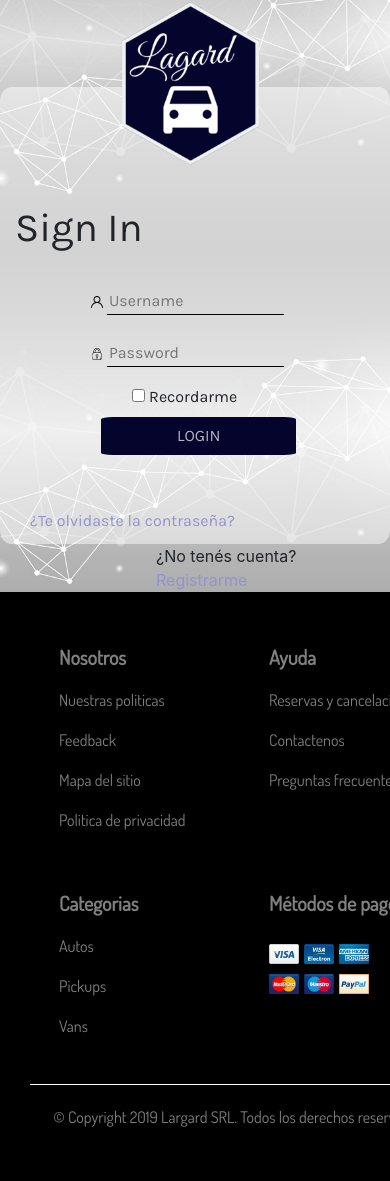
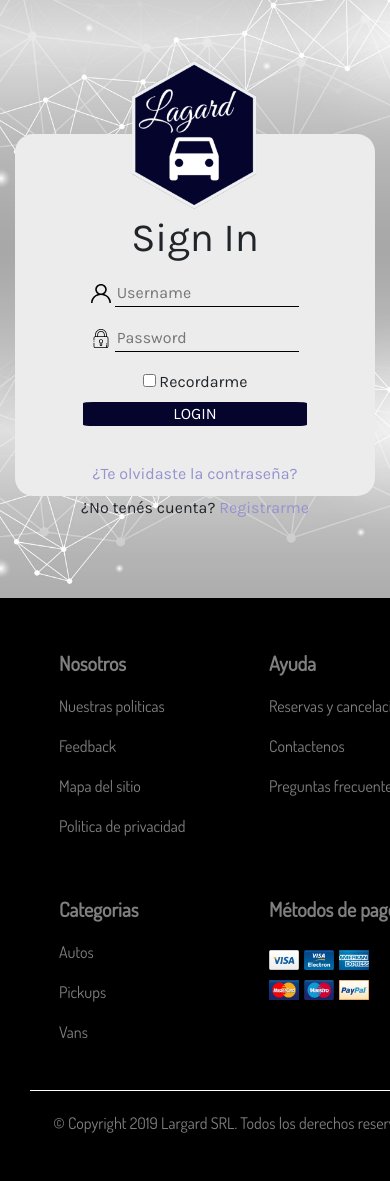
Before and after one commit to meligomez/ECommerce-DH, a PHP site: page /html/login.php in a window 390 px wide; the page is wider, and only the part inside the window is pictured. Shown: the part 140-1321 px from the top of that part. Before the commit the page ends 1267 px from the top of that part, so only its background shows below. Run offline with PHP 8.4, Linux system fonts and the light colour scheme.

Commit message:
Responsive de login terminado, todos los tamaños

```diff
--- a/css/styles.css
+++ b/css/styles.css
@@ -433,97 +433,62 @@ main .registroDeUsuario p label{
  /* .divFormLogin{
    position:absolute;
  } */
- .content{
-   text-align: center;
+ #bodyLogin{
+  background-image: url('../img/backHome.jpg');
+  background-size: 100%;
+  display: flow-root;
  }
- .formLogin{
-   padding-top: 30%;
-   background-color: white;
-   font-family: 'Karla', sans-serif;
-   background-color: rgba(255, 255,255, 0.5);
-   /* opacity: 0.5; */
-   /* margin-top:30%; */
-  /* background-image: url("../img/backHome.jpg"); */
-   border-radius: 3%;
-   position: initial;
- }
-
- .content .userImg{
-   margin-top: 10%;
-   margin-bottom: -118px;
-   padding:1%;
-   position: relative;
-   width: 50%;
-   z-index: 1;
- }
- .formLogin .login{
-   display: block;
-   margin-left: 24%;
-   border:none;
-   background-color: #04042C;
-   color:white;
-   padding:2% 21%;
-   border-radius:6%;
-   color: rgba(255,255,255,.7);
- }
- .formLogin .nombre, .password{
-   border: solid 1px;
-   display: inline;
-   /* padding: 2%;
-   border-radius: 4%; */
-   /* margin:15%; */
-   display: block;
-   border:none;
-   color:white;
-   padding:2% 21%;
-   border-radius:6%;
-   color: rgba(255,255,255,.7);
- }
- .formLogin .inputPassLogin{
-   margin-top: 5%;
-   background-color: #ffffff00;
-   border: none;
-   width: 85%;
-   border-bottom: solid 1px;
- }
- .formLogin .inputNombreLogin{
-   margin-top: 10%;
-   background-color: #ffffff00;
-   border:none;
-   width: 85%;
-   border-bottom: solid 1px;
- }
-#bodyLogin{
-    background-image: url('../img/backHome.jpg');
-    background-size: 100%;
+.container{
+    margin:0;
+    padding:0;
+    box-sizing: border-box;
+    font-family: 'Karla', sans-serif;
+    text-align: center;
+    margin-top:15%;
+    margin-bottom: 20%;
+}
+.login-content-logo{
+    width: 100px;
+    height: 100px;
+    margin:auto;
+    margin-bottom: -50px;
+}
+.login-content-logo img{
+    width: 100%;
+    height: 100%;
+}
+.login-content-form{
+  background-color: #ECECEC;
+  padding-top: 15%;
+  border-radius: 5%;
+  max-width: 400px;
+  margin:auto;
+  position: initial;
+}
+.login{
+  background-color: #04042C;
+  padding: 0 25%;
+  border-style: none;
+  border-radius: 5%;
+  color:white;
+}
+.forgotPsw a, .footerLogin a{
+  color: #9393cf;
+}
+.inputNombreLogin, .inputPassLogin{
+  border-style: none;
+  background-color: #ECECEC;
+}
+.nombre, .password{
+  margin: 5%;
 }
 .forgotPsw{
-  padding-top: 15%;
-  padding-bottom:3%;
+  margin-top: 10%;
+  padding-bottom: 3%
 }
-.forgotPsw a , .footerLogin a{
-  color: #9393cf;
+.inputNombreLogin,.inputPassLogin{
+  border-bottom: 1px solid black;
 }
-.row .footerLogin{
-  padding-left: 40%;
-}
-.rememberMe{
-  padding-top: 3%;
-  position: absolute;
-}
-.labelrememberMe{
-  position: relative;
-  right: 12%;
-}
-.goToHome{
-  color:black;
-  font-family: 'Karla', sans-serif;
-  color: #9393cf;
-}
-
-.formLogin .inputPassLogin:hover {outline:none;}
-.formLogin .inputPassLogin:active {outline:none;}
-.formLogin .inputPassLogin:focus {outline:none;}
  /*********************************/
  /****Fin Estilo para login****/
  /********************************/
@@ -577,9 +542,9 @@ main .registroDeUsuario p label{
   /*****************************************************/
  /****Inicio Responsive login y Preguntas Frecuentes****/
  /*****************************************************/
- /* @media (min-width: 100px) and (max-width: 460px)
+  @media (min-width: 360px)
  {
-   .preguntasFrecuentes{
+   /* .preguntasFrecuentes{
      margin-left: 9%;
      padding-right: 12%;
      font-size: 0.9em;
@@ -597,8 +562,24 @@ main .registroDeUsuario p label{
   }
   main .registroDeUsuario p label{
     display: block;
+  } */
+  .login-content-logo{
+    width: 150px;
+    height: 150px;
+    max-width: 500px;
+    margin-bottom: -75px;
+  }
+  .login-content-form{
+    padding-top: 80px;
   }
  }
+ @media (min-width:991px){
+
+  .login-content-form {
+    padding-top: 9%;
+  }
+ }
+ /*
 @media (min-width: 460px) and (max-width: 700px)
 {
 .content .userImg {
@@ -642,7 +623,7 @@ main .registroDeUsuario p label{
     display: block;
   }
 } */
-@media (min-width: 1024px)
+/* @media (min-width: 1024px)
 {
   .container .userImg {
 
@@ -659,7 +640,7 @@ main .registroDeUsuario p label{
     position: initial;
   }
 
-}
+} */
 
 /********************************************************/
 /****Fin Responsive para login y preguntas frecuentes****/
--- a/html/login.php
+++ b/html/login.php
@@ -113,13 +113,14 @@ function idByUsername($unUser,$unaPsw)
         }
   ?>
   <body id="bodyLogin">
-  <div class="container">
-    <div class="row">
-    <!-- <div class="divFormLogin"> -->
-      <img class="offset-lg-5 col-lg-2 userImg" src="../img/Lagard3.png" alt="">
-        <form class="offset-lg-4 col-lg-4 offset-sm-3 col-sm-6 offset-xs-3 col-xs-6 formLogin container" action="" method="post">
+    <div class="container">
+    <div class="login-content-logo">
+      <img class="userImg" src="../img/Lagard3.png" alt="">
+    </div>
+        <div class="login-content-form">
+        <form class="formLogin" action="" method="post">
         <h1>Sign In</h1>
-        <div class="col-lg-12 nombre">
+        <div class="nombre">
            <img src="../img/user.svg" alt="" width="6%">
           <input  <?php echo $errorUsuario!=""?"class='inputValidar'":""; ?> class="inputNombreLogin" type="text" name="user" <?php echo $errorUserYPsw!=""?" value='".$_POST["user"]."' ":""; ?> placeholder="Username">
           <span style="color:red;font-size:12px;display:block;"><?=$errorUsuario;?></span>
@@ -139,16 +140,13 @@ function idByUsername($unUser,$unaPsw)
           <a href="#" class="col-8">¿Te olvidaste la contraseña?</a>
         </div>
         </form>
+
+
+        </div>
           <div class="col-12 footerLogin">
                  ¿No tenés cuenta? <a href="registroDeUsuarios.php">  Registrarme</a>
           </div>
-      <!-- </div> -->
     </div>
-    <div class="register">
-
-    </div>
-  </div>
-
+      <?php include_once("footer.php") ?>
   </body>
-  <?php include_once("footer.php") ?>
 </html>
```
